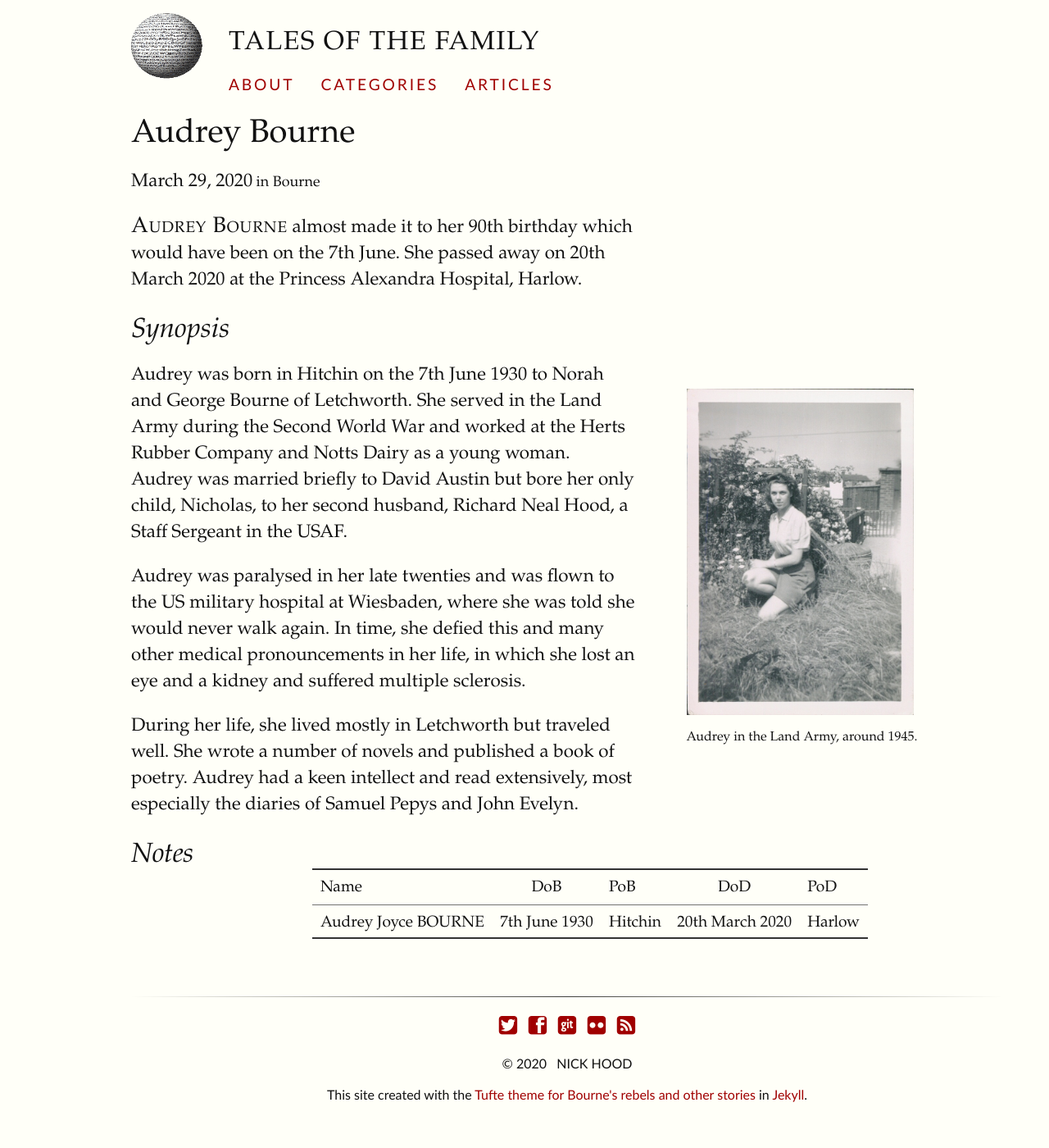
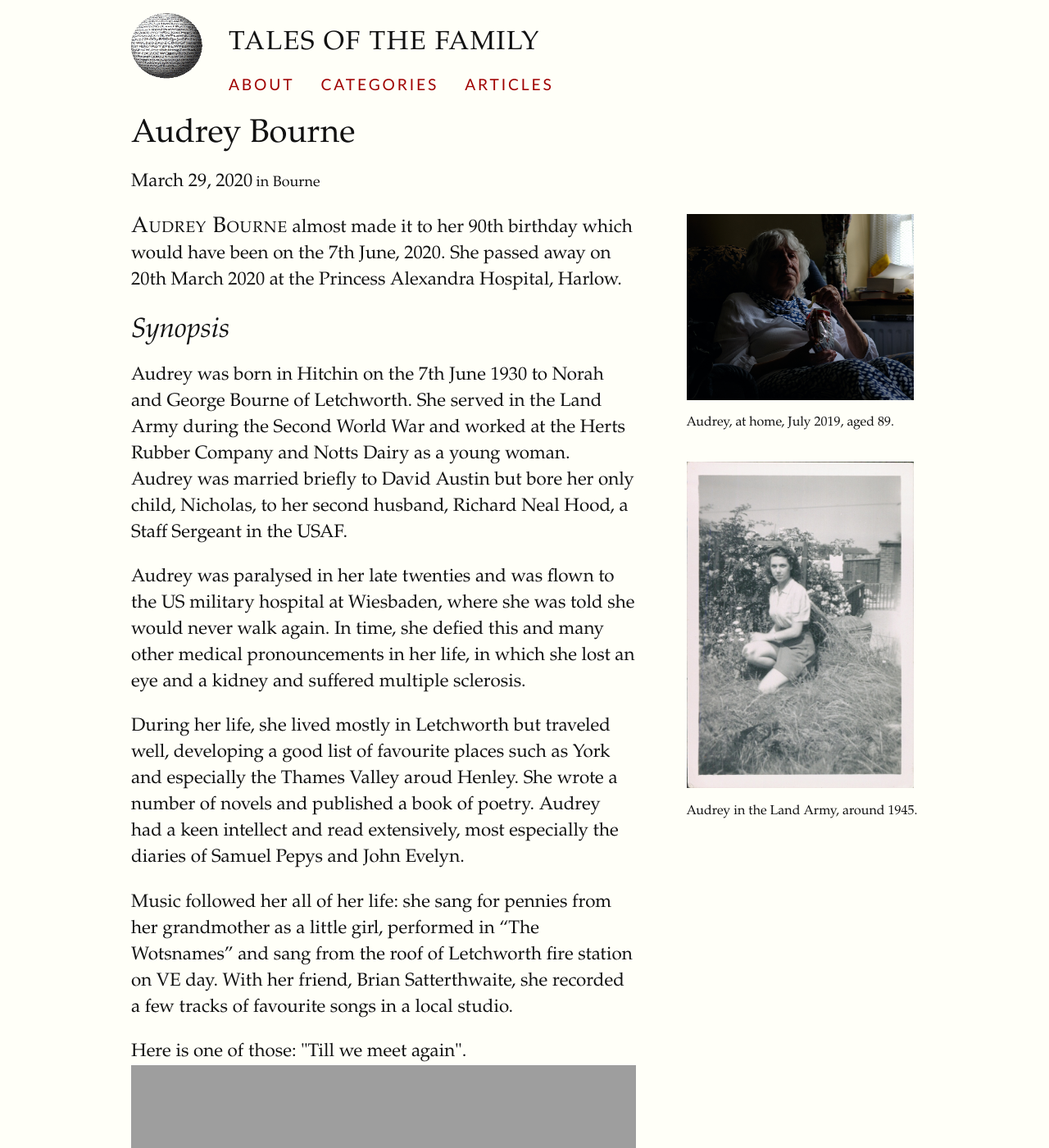
Before and after one commit to NixImagery/family, a Jekyll site: the page docs/2020/03/29/Audrey-Bourne.html, which Jekyll copies as it is, in a window 1280 px wide and 1400 px high. Shown: the whole window at 82% size. Built offline with Jekyll 4.4.1, drawn with Linux system fonts in a browser that asks for light colours; grey boxes are pictures that could not be loaded.

Commit message:
Site updated via rake at 2020-03-31 12:35:26 UTC

```diff
--- a/docs/2020/03/29/Audrey-Bourne.html
+++ b/docs/2020/03/29/Audrey-Bourne.html
@@ -18,7 +18,7 @@
   <meta name="viewport" content="width=device-width, initial-scale=1">
 
   <title>Tales of the family | Audrey Bourne</title>
-  <meta name="description" content="Audrey Bourne  almost made it to her 90th birthday which would have been on the 7th June. She passed away on 20th March 2020 at the Princess Alexandra Hospit...">
+  <meta name="description" content="⊕Audrey, at home, July 2019, aged 89.Audrey Bourne  almost made it to her 90th birthday which would have been on the 7th June, 2020. She passed away on 20th ...">
 
   <!-- Google Fonts loaded here depending on setting in _data/options.yml true loads font, blank does not-->
 
@@ -81,7 +81,7 @@
 
 </span></p>
 
-<p><span class="newthought">Audrey Bourne</span>  almost made it to her 90th birthday which would have been on the 7th June. She passed away on 20th March 2020 at the Princess Alexandra Hospital, Harlow.
+<p><label for="ajb-89" class="margin-toggle">⊕</label><input type="checkbox" id="ajb-89" class="margin-toggle" /><span class="marginnote"><img class="fullwidth" src="/family/assets/img/Audrey-89.jpg" /><br />Audrey, at home, July 2019, aged 89.</span><span class="newthought">Audrey Bourne</span>  almost made it to her 90th birthday which would have been on the 7th June, 2020. She passed away on 20th March 2020 at the Princess Alexandra Hospital, Harlow.
 <!--more--></p>
 
 <h2 id="synopsis">Synopsis</h2>
@@ -89,7 +89,11 @@
 
 <p>Audrey was paralysed in her late twenties and was flown to the US military hospital at Wiesbaden, where she was told she would never walk again. In time, she defied this and many other medical pronouncements in her life, in which she lost an eye and a kidney and suffered multiple sclerosis.</p>
 
-<p>During her life, she lived mostly in Letchworth but traveled well. She wrote a number of novels and published a book of poetry. Audrey had a keen intellect and read extensively, most especially the diaries of Samuel Pepys and John Evelyn.</p>
+<p>During her life, she lived mostly in Letchworth but traveled well, developing a good list of favourite places such as York and especially the Thames Valley aroud Henley. She wrote a number of novels and published a book of poetry. Audrey had a keen intellect and read extensively, most especially the diaries of Samuel Pepys and John Evelyn.</p>
+
+<p>Music followed her all of her life: she sang for pennies from her grandmother as a little girl, performed in “The Wotsnames” and sang from the roof of Letchworth fire station on VE day. With her friend, Brian Satterthwaite, she recorded a few tracks of favourite songs in a local studio.</p>
+
+<p>Here is one of those: "Till we meet again". <iframe width="100%" height="166" scrolling="no" frameborder="no" allow="autoplay" src="https://w.soundcloud.com/player/?url=https%3A//api.soundcloud.com/tracks/787534222&amp;color=%23444034&amp;auto_play=false&amp;hide_related=false&amp;show_comments=true&amp;show_user=true&amp;show_reposts=false&amp;show_teaser=true"></iframe></p>
 
 <h2 id="notes">Notes</h2>
 
--- a/docs/about.html
+++ b/docs/about.html
@@ -79,10 +79,10 @@
 
 <p><span class="newthought">I set this site up to share stories</span>  from my family: some of them are about me, of course, but there are others here. It’s not really a family tree kind of thing, although there will be information from various family genealogists and contributors.</p>
 
-<p><label for="readme" class="margin-toggle"> ⊕</label><input type="checkbox" id="readme" class="margin-toggle" /><span class="marginnote">I retain some of his notes in the README for quick reference, but you should refer to his repository for further details for your own implementation. </span>The site is at <a href="https://cullaloe.com/family/">cullaloe.com/family/</a>. It is based upon the <a href="https://github.com/clayh53/tufte-jekyll">Tufte-Jekyll theme</a> by photographer and coder <a href="http://www.clayharmon.com/">Clay Harmon</a>.</p>
+<h2 id="tufte-and-this-site">Tufte and this site</h2>
+<p><label for="readme" class="margin-toggle"> ⊕</label><input type="checkbox" id="readme" class="margin-toggle" /><span class="marginnote">I retain some of Clay’s notes in the README for quick reference, but you should refer to his repository for further details for your own implementation. </span>The site is based upon the <a href="https://github.com/clayh53/tufte-jekyll">Tufte-Jekyll theme</a>  <label for="jekyll" class="margin-toggle"> ⊕</label><input type="checkbox" id="jekyll" class="margin-toggle" /><span class="marginnote"><a href="https://jekyllrb.com/">Jekyll</a> is a lightweight system for creating and deploying websites using Markdown, Liquid, HTML and CSS. </span> by photographer and coder <a href="http://www.clayharmon.com/">Clay Harmon</a>, with a few modifications. It is hosted at <a href="https://cullaloe.com/family/">GitHub</a>.</p>
 
-<h2 id="tufte-and-this-site">Tufte and this site</h2>
-<p>This site uses the <a href="https://github.com/clayh53/tufte-jekyll">Tufte Jekyll Theme</a> <label for="jekyll" class="margin-toggle"> ⊕</label><input type="checkbox" id="jekyll" class="margin-toggle" /><span class="marginnote"><a href="https://jekyllrb.com/">Jekyll</a> is a lightweight system for creating and deploying websites using Markdown, Liquid, HTML and CSS. </span> by photographer and coder <a href="http://www.clayharmon.com/">Clay Harmon</a>, with a few modifications. It is hosted at <a href="https://cullaloe.com/family/">GitHub</a>.</p>
+<p><a href="https://www.edwardtufte.com/tufte/">Edward Tufte</a> is a statistician and artist at Yale University. He wrote, designed, and self-published 4 classic books on data visualization. His ideas are the foundation for the design of the visual theme of this site, although there will not be much in the way of numerical data to visualise here - I just like how it looks, especially with images.</p>
 
 <h2 id="more-reading">More reading</h2>
 <p><label for="photo" class="margin-toggle"> ⊕</label><input type="checkbox" id="photo" class="margin-toggle" /><span class="marginnote">I also make photographs and post some of them at <a href="https://photo.cullaloe.net/">photo.cullaloe.net</a>, with more stories at <a href="https://niximagery.com">niximagery.com</a> </span>I write a technical blog over at <a href="https://cullaloe.com/">cullaloe.com</a>, and run things like the <a href="https://naturalpartnersproject.org/">Natural Partners Project</a> website.</p>
--- a/docs/index.html
+++ b/docs/index.html
@@ -86,7 +86,7 @@
           Bourne
 
           </span><br/>
-          <div><p><span class="newthought">Audrey Bourne</span>  almost made it to her 90th birthday which would have been on the 7th June. She passed away on 20th March 2020 at the Princess Alexandra Hospital, Harlow.</p>
+          <div><p><label for="ajb-89" class="margin-toggle">⊕</label><input type="checkbox" id="ajb-89" class="margin-toggle" /><span class="marginnote"><img class="fullwidth" src="/family/assets/img/Audrey-89.jpg" /><br />Audrey, at home, July 2019, aged 89.</span><span class="newthought">Audrey Bourne</span>  almost made it to her 90th birthday which would have been on the 7th June, 2020. She passed away on 20th March 2020 at the Princess Alexandra Hospital, Harlow.</p>
 </div>
         </li>
 
```
Also changed, not shown: _posts/2020-03-29-Audrey-Bourne.md (+6 -2 lines), about.md (+3 -3 lines), docs/feed.xml (+8 -4 lines), assets/img/Audrey-89.jpg (added), docs/assets/img/Audrey-89.jpg (added).
